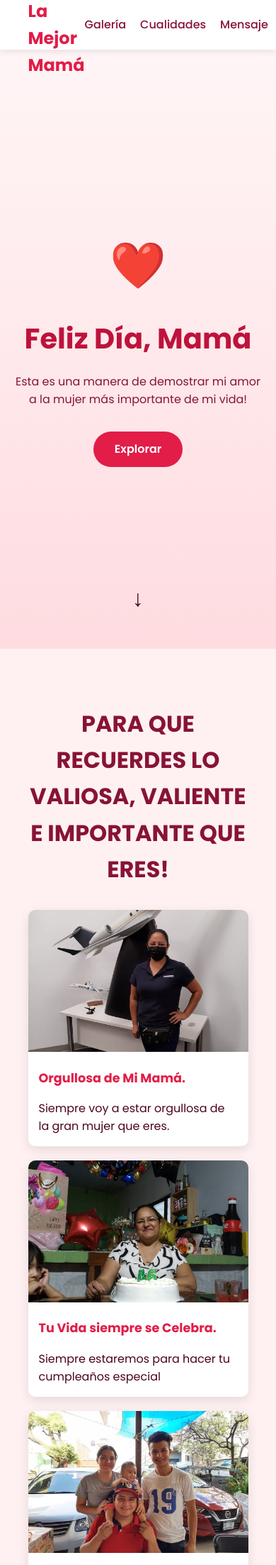
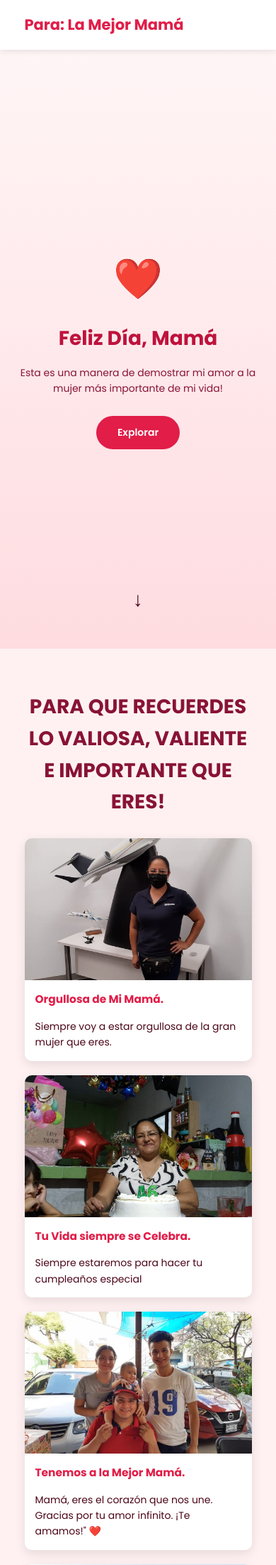
Before and after one commit to 21590051/mothers-day-flask, a Flask app: page / in a window 390 px wide. Shown: the top 2205 px of the page at 71% size. Run offline with Flask 3, Linux system fonts and the light colour scheme.

Commit message:
actualizado

```diff
--- a/static/css/styles.css
+++ b/static/css/styles.css
@@ -17,6 +17,7 @@
 
 html {
     scroll-behavior: smooth;
+    font-size: 16px; /* Base font size */
 }
 
 body {
@@ -24,13 +25,14 @@
     line-height: 1.6;
     color: var(--text);
     background-color: var(--white);
+    overflow-x: hidden; /* Prevenir scroll horizontal */
 }
 
 .container {
     width: 90%;
     max-width: 1200px;
     margin: 0 auto;
-    padding: 0 20px;
+    padding: 0 15px;
 }
 
 h1, h2, h3 {
@@ -47,6 +49,12 @@
 a {
     text-decoration: none;
     color: inherit;
+}
+
+img {
+    max-width: 100%; /* Imágenes responsivas */
+    height: auto;
+    display: block;
 }
 
 /* Navbar */
@@ -87,6 +95,16 @@
     color: var(--primary);
 }
 
+/* Menú móvil */
+.mobile-menu-btn {
+    display: none;
+    background: none;
+    border: none;
+    font-size: 1.5rem;
+    color: var(--primary);
+    cursor: pointer;
+}
+
 /* Hero Section */
 .hero {
     height: 100vh;
@@ -97,11 +115,12 @@
     align-items: center;
     text-align: center;
     position: relative;
+    padding: 0 20px;
 }
 
 .hero-content {
     max-width: 800px;
-    padding: 0 20px;
+    width: 100%;
 }
 
 .heart-icon {
@@ -157,7 +176,7 @@
 
 /* Gallery Section */
 .gallery {
-    padding: 80px 0;
+    padding: 60px 0;
     background-color: var(--background);
 }
 
@@ -196,7 +215,7 @@
 
 /* Qualities Section */
 .qualities {
-    padding: 80px 0;
+    padding: 60px 0;
 }
 
 .qualities-grid {
@@ -220,13 +239,13 @@
 
 /* Message Section */
 .message {
-    padding: 80px 0;
+    padding: 60px 0;
     background-color: var(--background);
 }
 
 .message-card {
     background-color: white;
-    padding: 40px;
+    padding: 30px;
     border-radius: 10px;
     box-shadow: 0 5px 20px rgba(0, 0, 0, 0.1);
     max-width: 800px;
@@ -257,8 +276,14 @@
     opacity: 0.8;
 }
 
-/* Responsive */
+/* Media Queries para Responsividad */
+
+/* Tablets (768px y menos) */
 @media (max-width: 768px) {
+    html {
+        font-size: 15px;
+    }
+
     .hero h1 {
         font-size: 2.5rem;
     }
@@ -267,12 +292,103 @@
         font-size: 1rem;
     }
 
-    .qualities-grid,
     .gallery-grid {
+        grid-template-columns: repeat(2, 1fr);
+    }
+
+    .qualities-grid {
+        grid-template-columns: repeat(2, 1fr);
+    }
+
+    .message-card {
+        padding: 25px;
+    }
+}
+
+/* Móviles grandes (576px y menos) */
+@media (max-width: 576px) {
+    html {
+        font-size: 14px;
+    }
+
+    .hero h1 {
+        font-size: 2rem;
+    }
+
+    .gallery-grid,
+    .qualities-grid {
         grid-template-columns: 1fr;
     }
 
     .message-card {
         padding: 20px;
     }
+
+    .nav-links {
+        display: none;
+        position: absolute;
+        top: 70px;
+        left: 0;
+        right: 0;
+        flex-direction: column;
+        background-color: white;
+        box-shadow: 0 5px 10px rgba(0, 0, 0, 0.1);
+        padding: 20px;
+        gap: 15px;
+    }
+
+    .nav-links.active {
+        display: flex;
+    }
+
+    .mobile-menu-btn {
+        display: block;
+    }
 }
+
+/* Móviles pequeños (375px y menos) */
+@media (max-width: 375px) {
+    html {
+        font-size: 13px;
+    }
+
+    .hero h1 {
+        font-size: 1.8rem;
+    }
+
+    .hero p {
+        font-size: 0.9rem;
+    }
+
+    .btn {
+        padding: 10px 25px;
+    }
+
+    .gallery-item img {
+        height: 180px;
+    }
+
+    .message-card p {
+        font-size: 1rem;
+    }
+}
+
+/* Móviles muy pequeños (320px y menos) */
+@media (max-width: 320px) {
+    html {
+        font-size: 12px;
+    }
+
+    .container {
+        width: 95%;
+        padding: 0 10px;
+    }
+
+    .hero h1 {
+        font-size: 1.6rem;
+    }
+
+    .gallery-item img {
+        height: 160px;
+    }
+}
--- a/templates/index.html
+++ b/templates/index.html
@@ -2,7 +2,7 @@
 <html lang="es">
 <head>
     <meta charset="UTF-8">
-    <meta name="viewport" content="width=device-width, initial-scale=1.0">
+    <meta name="viewport" content="width=device-width, initial-scale=1.0, maximum-scale=1.0, user-scalable=no">
     <title>Para Mamá - Feliz Día de la Madre</title>
     <link rel="stylesheet" href="{{ url_for('static', filename='css/styles.css') }}">
     <link href="https://fonts.googleapis.com/css2?family=Poppins:wght@300;400;500;600;700&display=swap" rel="stylesheet">
```
